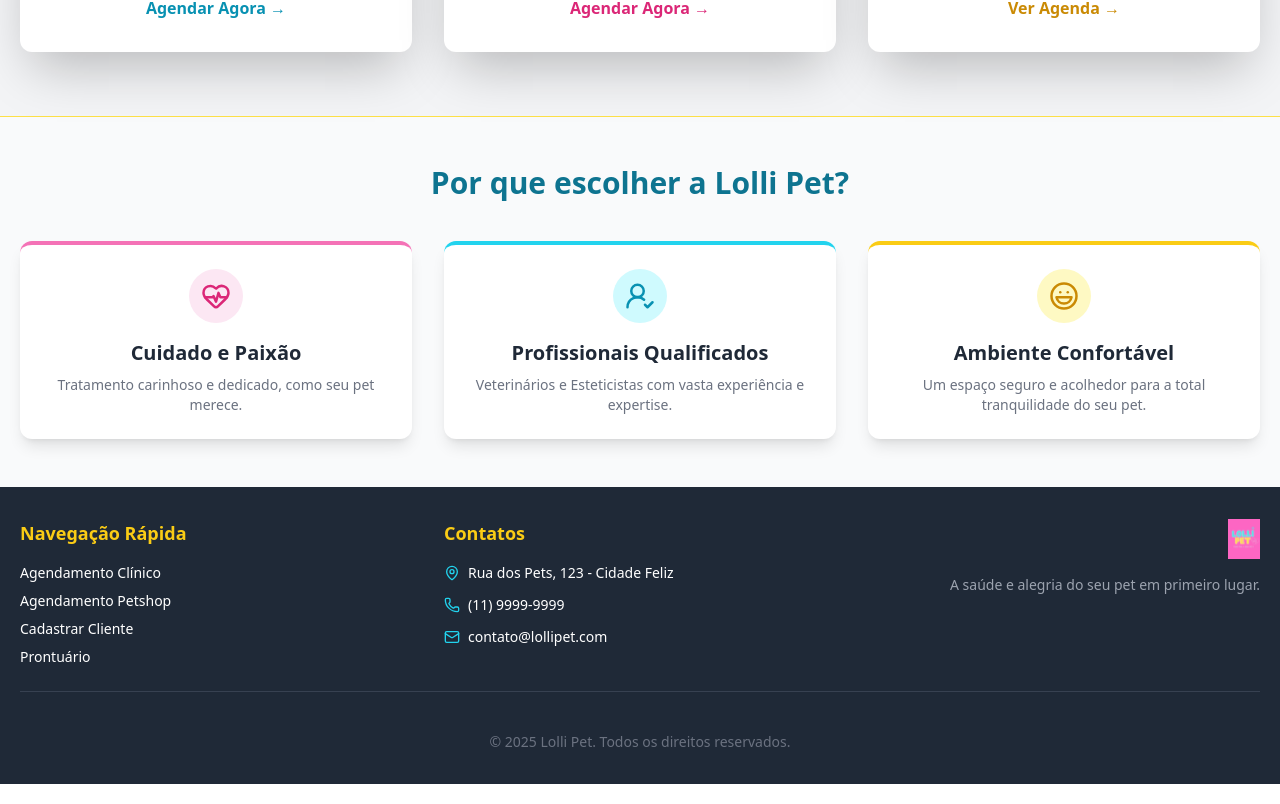
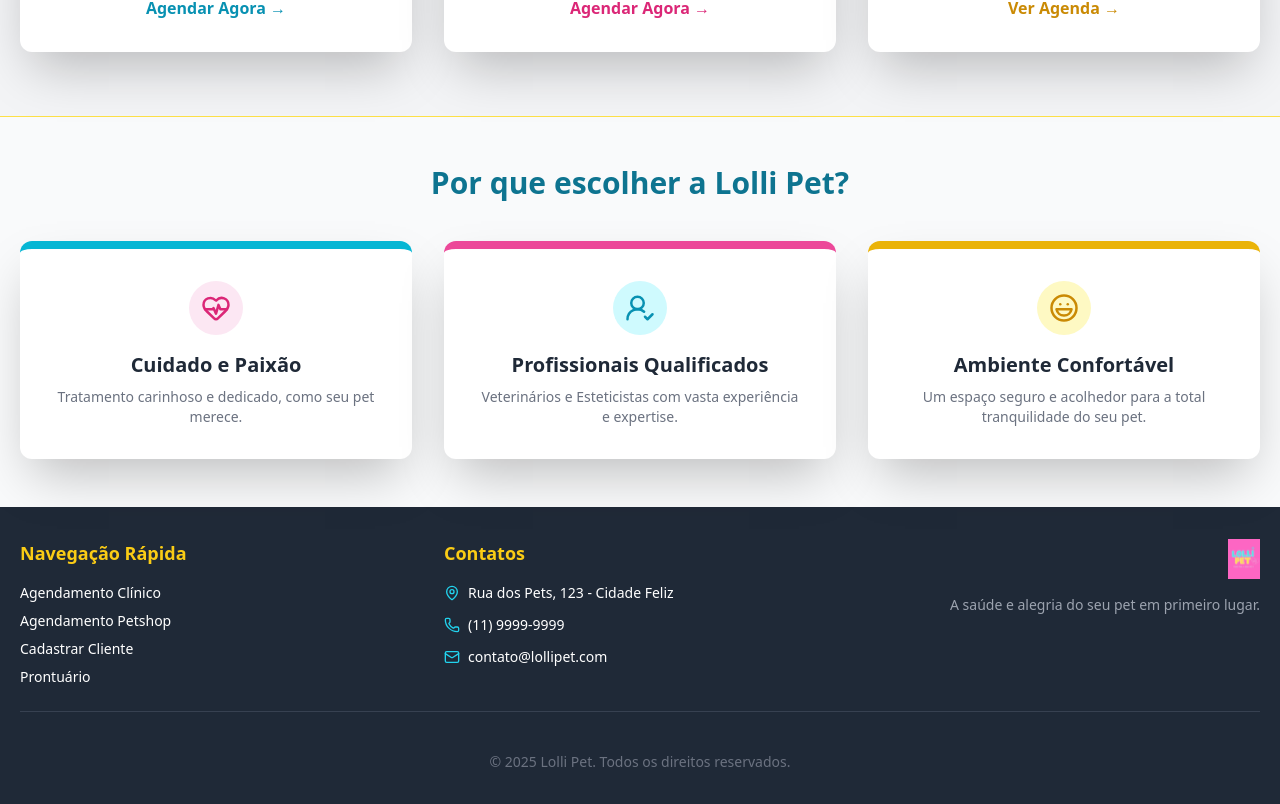
Before and after one commit to Mikedfb/lolli-pet-web, a React (Vite) app: page / in a window 1280 px wide. Shown: the part 855-1659 px from the top of the page. Built offline with nearby package versions, Linux system fonts and the light colour scheme.

Commit message:
alterado card

```diff
--- a/src/components/Footer.tsx
+++ b/src/components/Footer.tsx
@@ -26,7 +26,7 @@ export function Footer() {
           <div className='grid md:grid-cols-3 gap-8 text-center'>
             {/* Card 1 */}
             {/*  Fundo, sombra e borda adaptados */}
-            <article className='p-6 bg-white dark:bg-gray-800 rounded-xl shadow-lg dark:shadow-2xl border-t-4 border-pink-400 transform hover:scale-[1.02] transition duration-300'>
+            <article className='p-8 bg-white dark:bg-gray-800 rounded-xl shadow-2xl border-t-8 border-cyan-500 dark:border-cyan-600 text-center transform hover:shadow-cyan-300/50 dark:hover:shadow-cyan-800/50 hover:shadow-xl transition duration-300'>
               {/* Ícone: Fundo e Cor adaptados */}
               <span className='inline-flex items-center justify-center p-3 rounded-full bg-pink-100 dark:bg-pink-900 mb-4'>
                 <HeartPulseIcon
@@ -45,7 +45,7 @@ export function Footer() {
             </article>
 
             {/* Card 2 */}
-            <article className='p-6 bg-white dark:bg-gray-800 rounded-xl shadow-lg dark:shadow-2xl border-t-4 border-cyan-400 transform hover:scale-[1.02] transition duration-300'>
+            <article className='p-8 bg-white dark:bg-gray-800 rounded-xl shadow-2xl border-t-8 border-pink-500 dark:border-pink-600 text-center transform hover:shadow-pink-300/50 dark:hover:shadow-pink-800/50 hover:shadow-xl transition duration-300'>
               <span className='inline-flex items-center justify-center p-3 rounded-full bg-cyan-100 dark:bg-cyan-900 mb-4'>
                 <UserRoundCheckIcon
                   className='text-cyan-600 dark:text-cyan-300'
@@ -61,7 +61,7 @@ export function Footer() {
             </article>
 
             {/* Card 3 */}
-            <article className='p-6 bg-white dark:bg-gray-800 rounded-xl shadow-lg dark:shadow-2xl border-t-4 border-yellow-400 transform hover:scale-[1.02] transition duration-300'>
+            <article className='p-8 bg-white dark:bg-gray-800 rounded-xl shadow-2xl border-t-8 border-yellow-500 dark:border-yellow-600 text-center transform hover:shadow-yellow-300/50 dark:hover:shadow-yellow-800/50 hover:shadow-xl transition duration-300'>
               <span className='inline-flex items-center justify-center p-3 rounded-full bg-yellow-100 dark:bg-yellow-900 mb-4'>
                 <LaughIcon
                   className='text-yellow-600 dark:text-yellow-300'
--- a/src/components/Home.tsx
+++ b/src/components/Home.tsx
@@ -24,7 +24,7 @@ export function Home() {
 
           {/* Botões */}
           <div className='flex justify-center gap-6'>
-            {/* CORRIGIDO: Botão Rosa adaptado */}
+            {/*  Botão Rosa adaptado */}
             <Link
               to='/agendamento-clinico'
               className='px-6 py-3 bg-pink-500 dark:bg-pink-600 text-white text-md font-bold rounded-full shadow-md hover:bg-pink-600 dark:hover:bg-pink-700 transition duration-300 transform hover:scale-105'
@@ -54,7 +54,7 @@ export function Home() {
           {/* Grid dos Cards */}
           <div className='grid md:grid-cols-3 gap-8'>
             {/* Card 1: Clínico (Ciano) */}
-            {/* CORRIGIDO: Fundo, Sombra e Borda adaptados */}
+            {/* Fundo, Sombra e Borda adaptados */}
             <article className='p-8 bg-white dark:bg-gray-800 rounded-xl shadow-2xl border-t-8 border-cyan-500 dark:border-cyan-600 text-center transform hover:shadow-cyan-300/50 dark:hover:shadow-cyan-800/50 hover:shadow-xl transition duration-300'>
               {/* Ícone: Fundo e Cor adaptados */}
               <span className='inline-flex items-center justify-center p-4 rounded-full bg-cyan-100 dark:bg-cyan-900 mb-4'>
--- a/src/components/pages/Prontuario.tsx
+++ b/src/components/pages/Prontuario.tsx
@@ -104,7 +104,7 @@ const mockPacientes: Pet[] = [
   },
 ];
 
-// --- NOVO COMPONENTE: MODAL PARA ADICIONAR HISTÓRICO ---
+// ---  ADICIONAR HISTÓRICO ---
 
 interface AdicionarHistoricoModalProps {
   pet: Pet;
```
